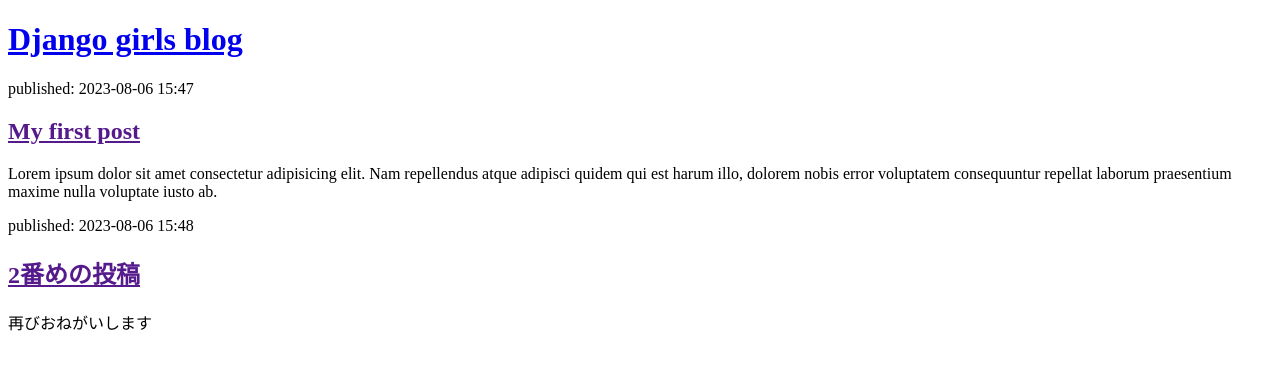
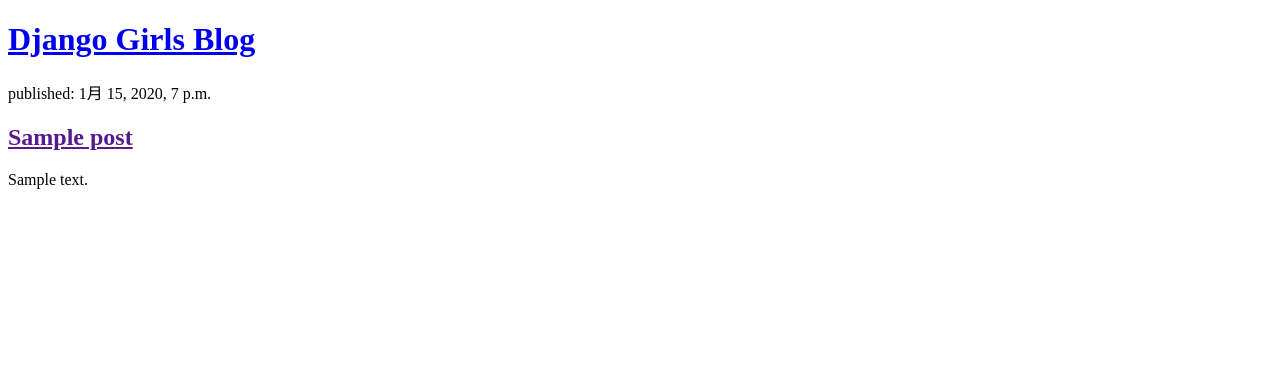
Before and after one commit to kibutan/djangogirls, a Django app: page / in a window 1280 px wide. Shown: the top 370 px of the page. Run offline with Django 3.2, Linux system fonts and the light colour scheme; tables that the repository leaves empty hold one stand-in row (values such as "Sample post").

Commit message:
/django_templates/

```diff
--- a/blog/models.py
+++ b/blog/models.py
@@ -1,11 +1,11 @@
-# Create your models here.
 from django.conf import settings
 from django.db import models
 from django.utils import timezone
 
 
 class Post(models.Model):
-    author = models.ForeignKey(settings.AUTH_USER_MODEL, on_delete=models.CASCADE)
+    author = models.ForeignKey(
+        settings.AUTH_USER_MODEL, on_delete=models.CASCADE)
     title = models.CharField(max_length=200)
     text = models.TextField()
     created_date = models.DateTimeField(default=timezone.now)
--- a/blog/templates/blog/post_list.html
+++ b/blog/templates/blog/post_list.html
@@ -7,22 +7,14 @@
   </head>
   <body>
     <div>
-      <h1><a href="/">Django girls blog</a></h1>
+    <h1><a href="/">Django Girls Blog</a></h1>
+</div>
+
+{% for post in posts %}
+    <div>
+        <p>published: {{ post.published_date }}</p>
+        <h2><a href="">{{ post.title }}</a></h2>
+        <p>{{ post.text|linebreaksbr }}</p>
     </div>
-    <div>
-      <p>published: 2023-08-06 15:47</p>
-      <h2><a href="">My first post</a></h2>
-      <p>
-        Lorem ipsum dolor sit amet consectetur adipisicing elit. Nam repellendus
-        atque adipisci quidem qui est harum illo, dolorem nobis error voluptatem
-        consequuntur repellat laborum praesentium maxime nulla voluptate iusto
-        ab.
-      </p>
-    </div>
-    <div>
-      <p>published: 2023-08-06 15:48</p>
-      <h2><a href="">2番めの投稿</a></h2>
-      <p>再びおねがいします</p>
-    </div>
-  </body>
+{% endfor %}
 </html>
--- a/blog/views.py
+++ b/blog/views.py
@@ -1,6 +1,10 @@
 from django.shortcuts import render
+from django.utils import timezone
+
+from .models import Post
 
 
-# Create your views here.
 def post_list(request):
-    return render(request, 'blog/post_list.html', {})
+    posts = Post.objects.filter(
+        published_date__lte=timezone.now()).order_by('published_date')
+    return render(request, 'blog/post_list.html', {'posts': posts})
```
